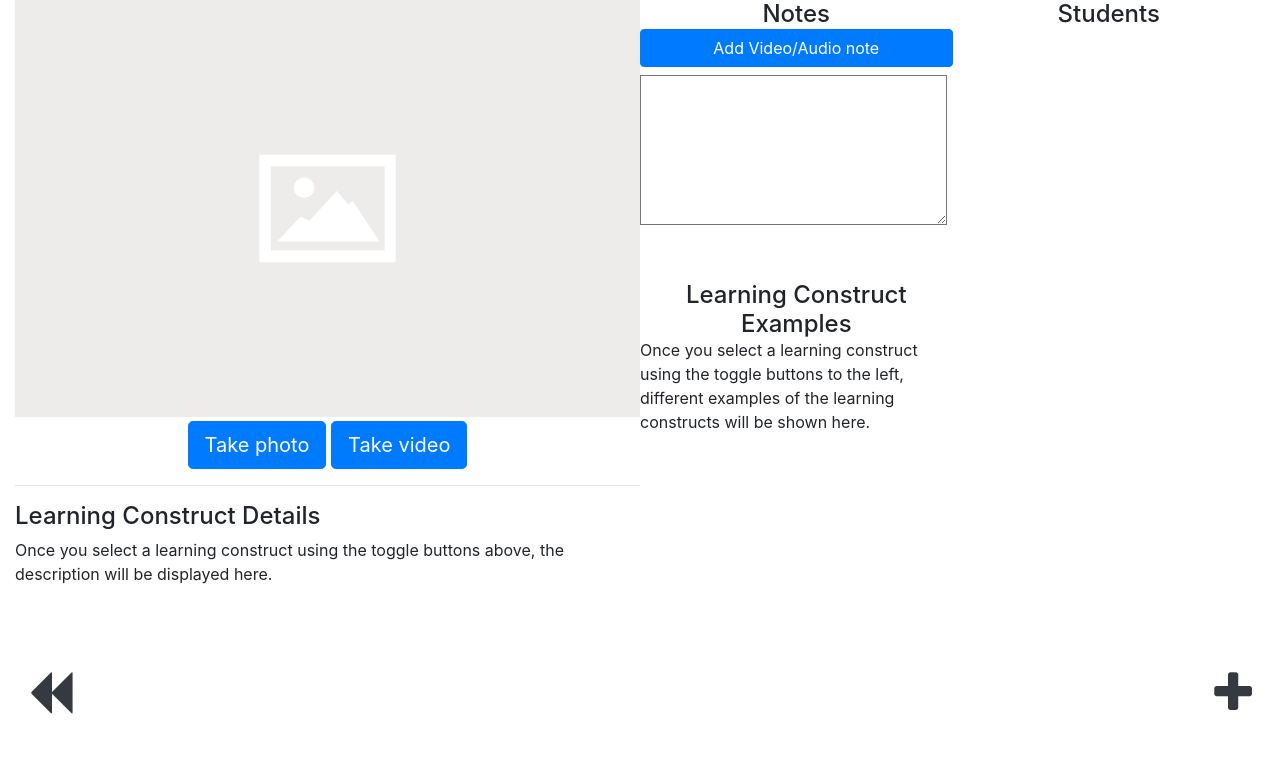
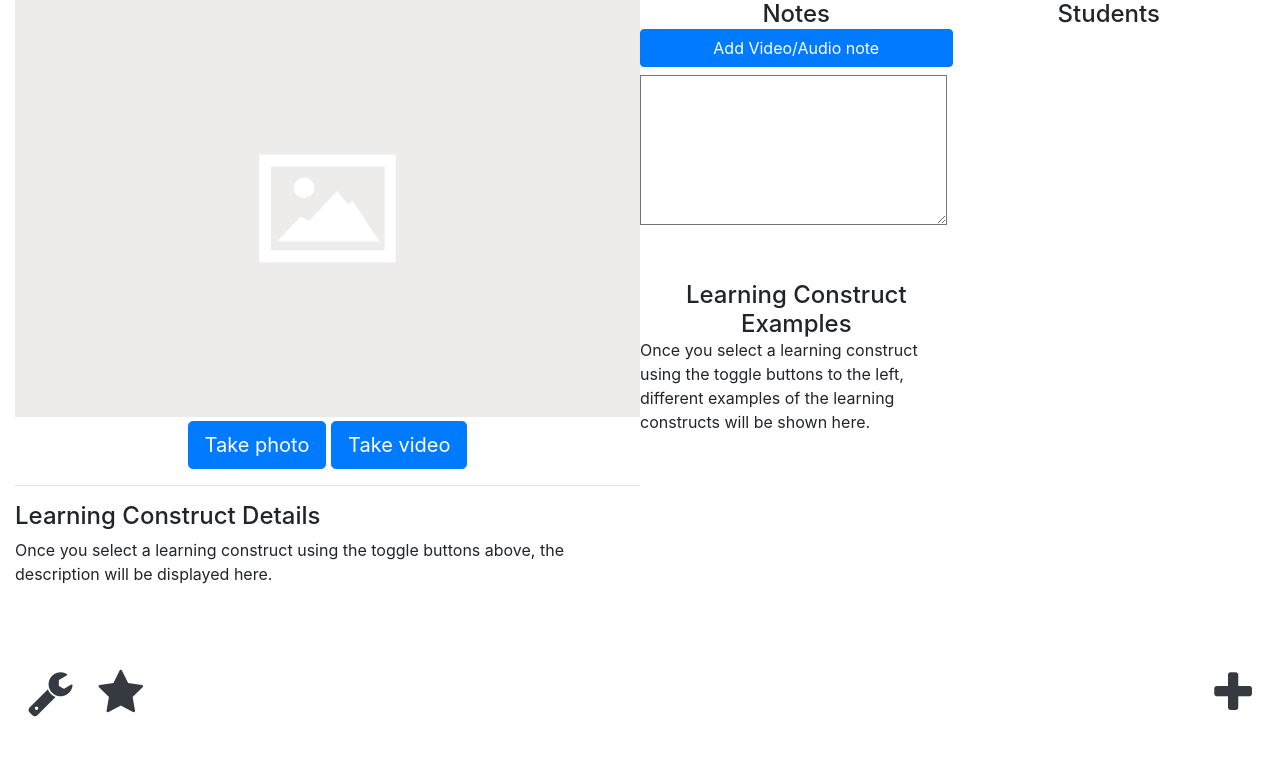
Before and after one commit to build3/LSOA, a Django app: template templates/observation.html in a window 1280 px wide. Shown: the top 773 px of the page. Run offline with Django 3.2, Linux system fonts and the light colour scheme; the template is opened without the code that fills it, so the values that code supplies are empty; some libraries are stand-ins or nearby versions.

Commit message:
Adding star chart button to observation screen

```diff
--- a/templates/observation.html
+++ b/templates/observation.html
@@ -155,7 +155,8 @@
     </div>
     <div class="row">
       <div class="col-12">
-        <a href="{% url 'setup' %}" class="btn fa fa-3x fa-backward float-left text-dark"></a>
+        <a href="{% url 'setup' %}" class="btn fa fa-3x fa-wrench float-left text-dark"></a>
+        <a href="{% url 'observations_specific' course.id %}" class="btn fa fa-3x fa-star float-left text-dark"></a>
         <a href="#" id="submit" class="btn fa fa-3x fa-plus float-right text-dark" onclick="document.getElementById('form').submit()"></a>
       </div>
     </div>
```
